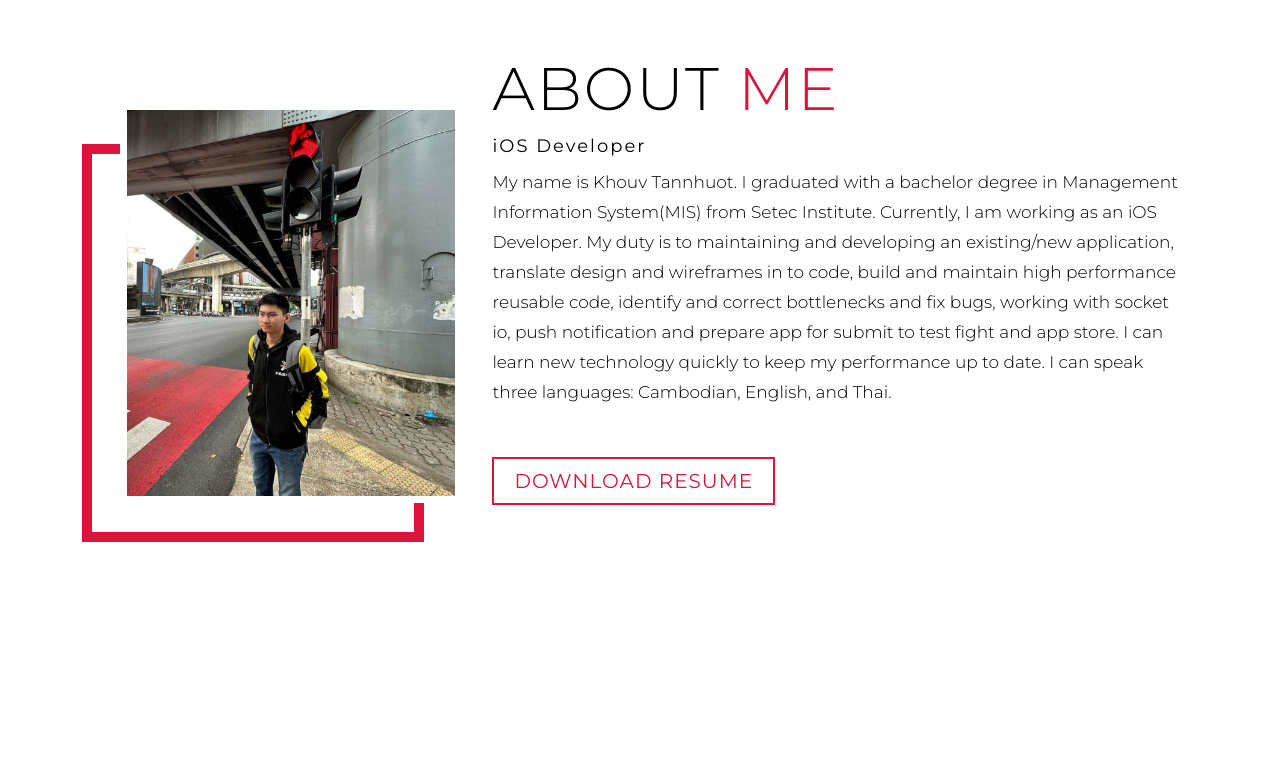
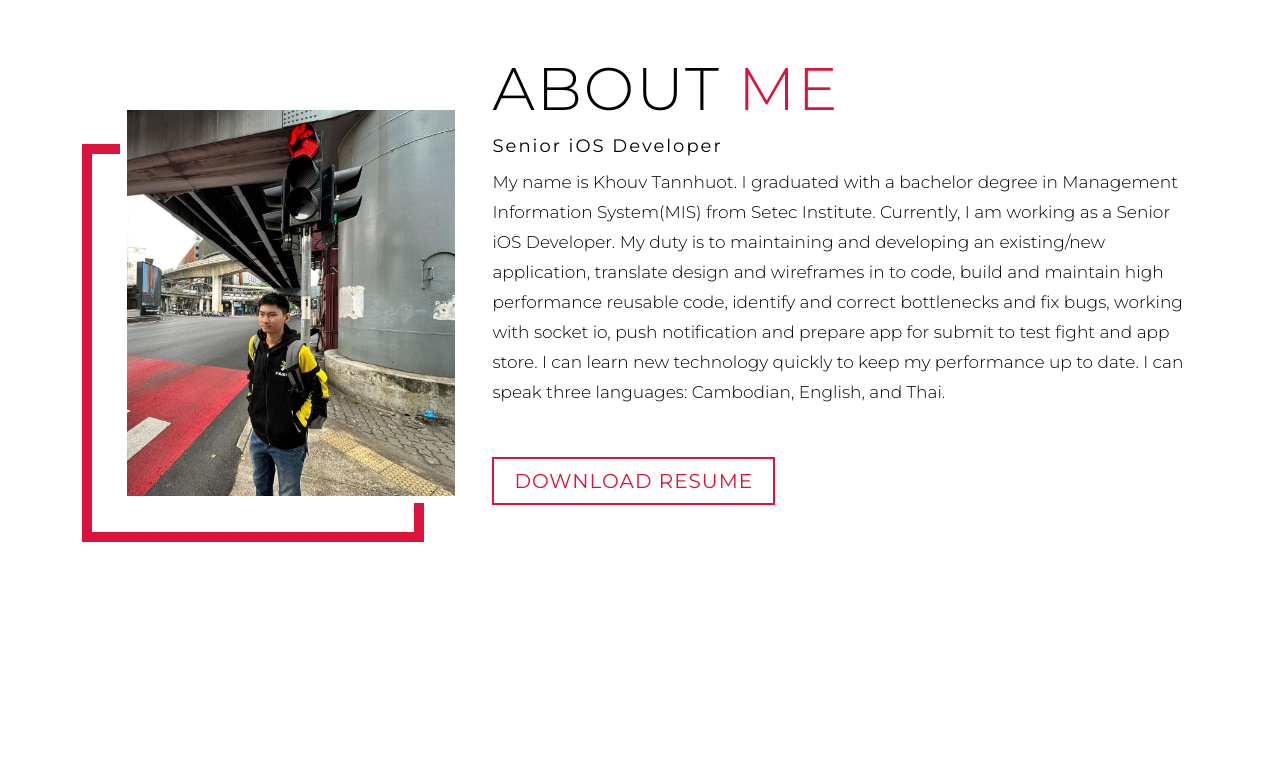
Before and after one commit to tannhuot/info, a plain HTML site: page index.html in a window 1280 px wide. Shown: the part 3220-4001 px from the top of the page. Drawn offline with Linux system fonts and the light colour scheme.

Commit message:
Update index.html

```diff
--- a/index.html
+++ b/index.html
@@ -310,9 +310,9 @@
 
             <div class="col-right">
                 <h1 class="section-title">About <span>Me</span></h1>
-                <h2>iOS Developer</h2>
+                <h2>Senior iOS Developer</h2>
                 <p>My name is Khouv Tannhuot. I graduated with a bachelor degree in Management Information
-                    System(MIS) from Setec Institute. Currently, I am working as an iOS Developer. My duty is to maintaining and developing an existing/new application,
+                    System(MIS) from Setec Institute. Currently, I am working as a Senior iOS Developer. My duty is to maintaining and developing an existing/new application,
                     translate design and wireframes in to code, build and maintain high performance reusable code,
                     identify and correct bottlenecks and fix bugs, working with socket io, push notification and prepare
                     app for submit to test fight and app store. I can learn new technology quickly to keep my
```
